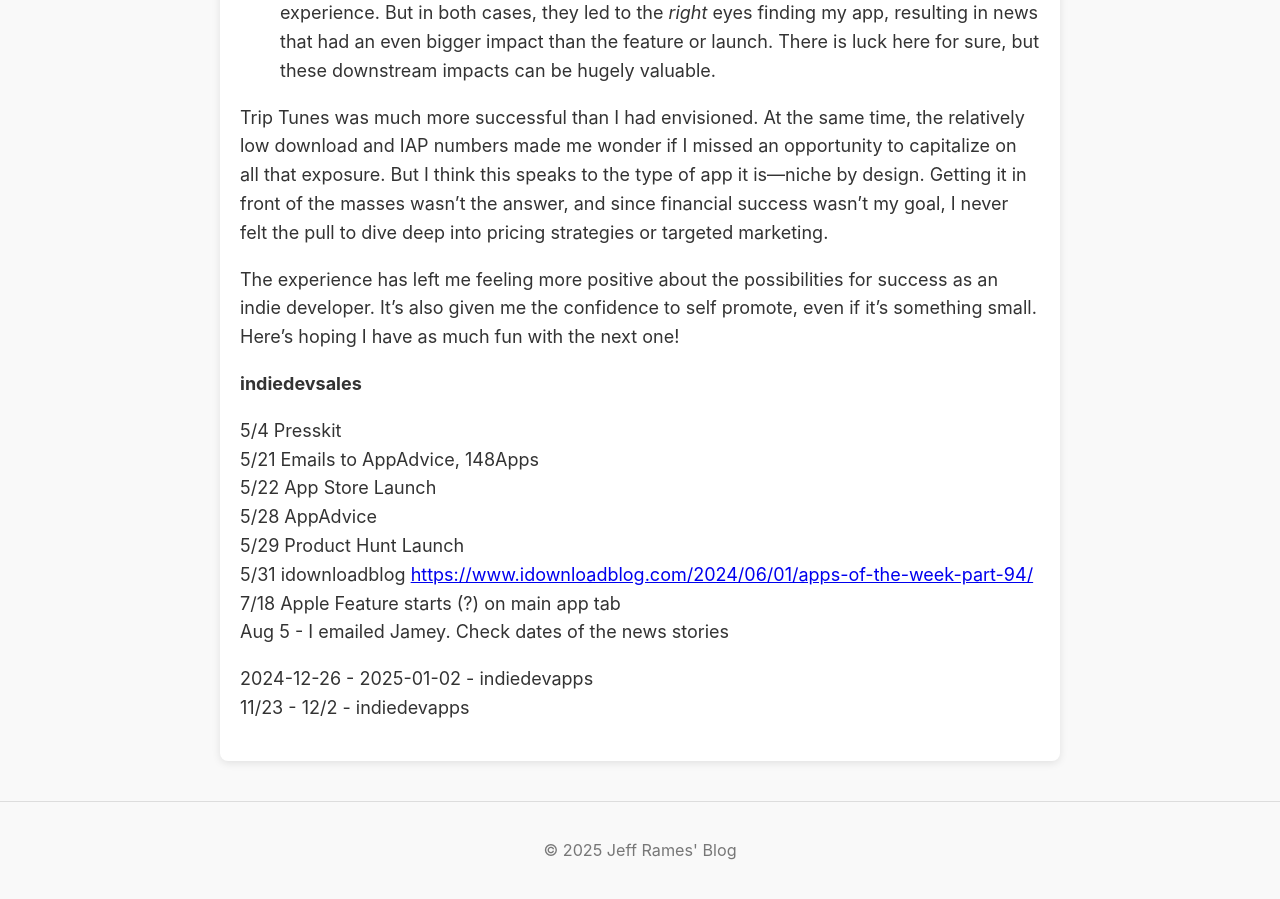
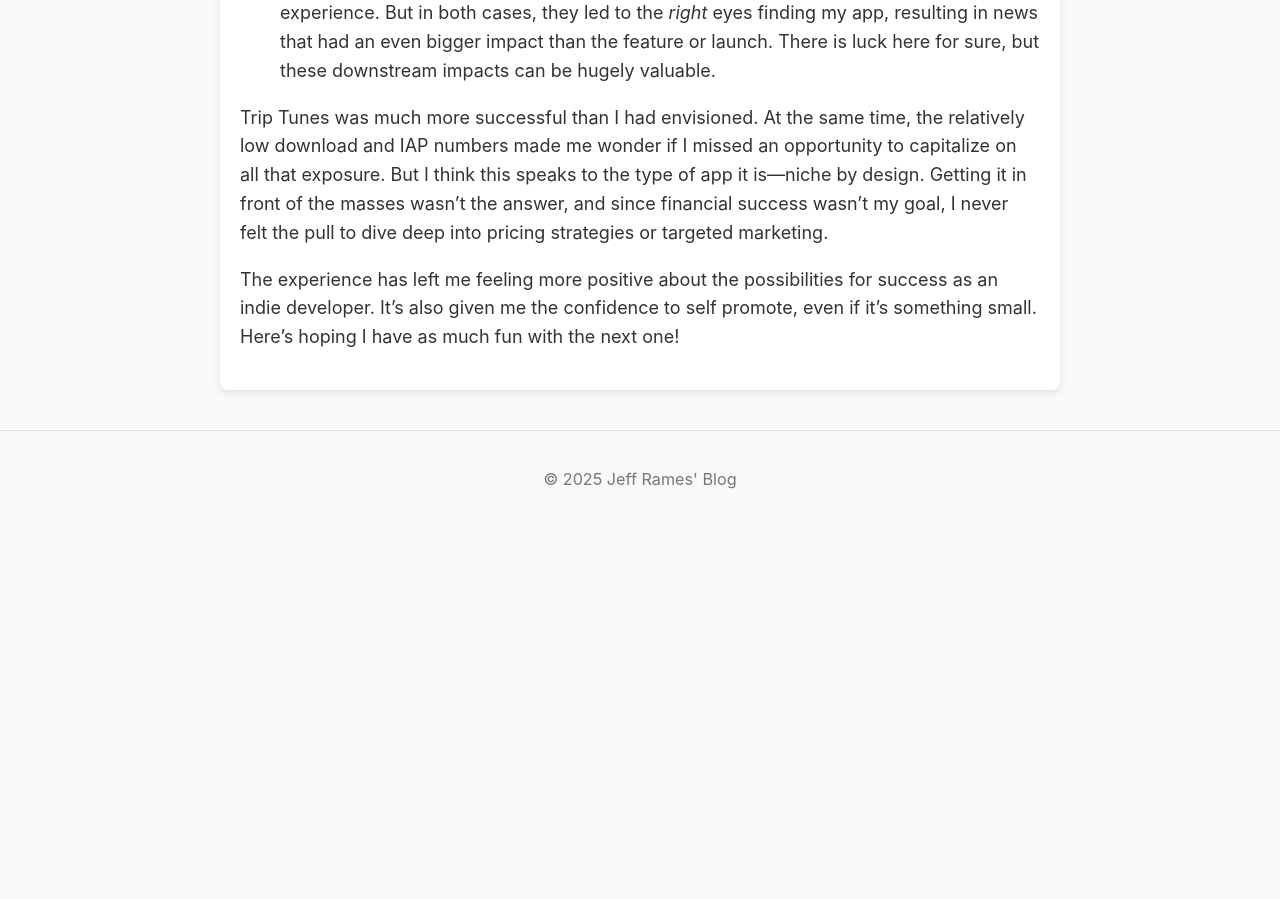
Before and after one commit to jrames/jrames-github.io, a Jekyll site: the page built from _posts/2025-02-10-trip-tunes-experience.md, in a window 1280 px wide and 900 px high, scrolled down 8344 px. Built offline with Jekyll 4.4.1, drawn with Linux system fonts in a browser that asks for light colours; after the commit the page ends 8873 px from its top, so only the background shows below that.

Commit message:
clean up notes

```diff
--- a/_posts/2025-02-10-trip-tunes-experience.md
+++ b/_posts/2025-02-10-trip-tunes-experience.md
@@ -142,17 +142,3 @@ I suspect the bit of success I’ve had is a mixture of a well executed app idea
 Trip Tunes was much more successful than I had envisioned. At the same time, the relatively low download and IAP numbers made me wonder if I missed an opportunity to capitalize on all that exposure. But I think this speaks to the type of app it is—niche by design. Getting it in front of the masses wasn’t the answer, and since financial success wasn’t my goal, I never felt the pull to dive deep into pricing strategies or targeted marketing.
 
 The experience has left me feeling more positive about the possibilities for success as an indie developer. It’s also given me the confidence to self promote, even if it’s something small. Here’s hoping I have as much fun with the next one\!
-
-**indiedevsales**
-
-5/4 Presskit
-5/21 Emails to AppAdvice, 148Apps
-5/22 App Store Launch
-5/28 AppAdvice
-5/29 Product Hunt Launch
-5/31 idownloadblog [https://www.idownloadblog.com/2024/06/01/apps-of-the-week-part-94/](https://www.idownloadblog.com/2024/06/01/apps-of-the-week-part-94/)
-7/18 Apple Feature starts (?) on main app tab
-Aug 5 \- I emailed Jamey. Check dates of the news stories
-
-2024-12-26 \- 2025-01-02 \- indiedevapps
-11/23 \- 12/2 \- indiedevapps
```
